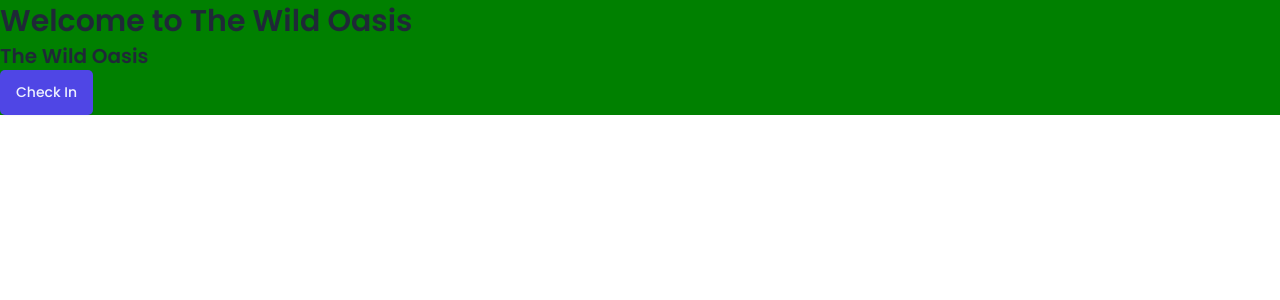
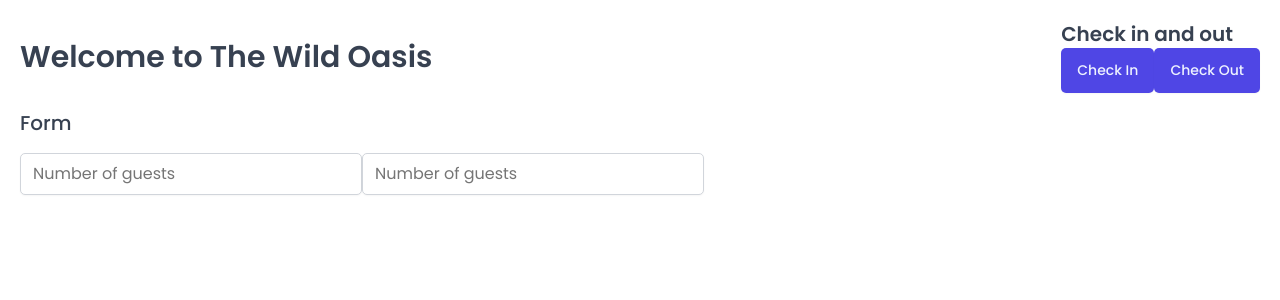
Before and after one commit to valerier2000/the-wild-oasis, a React (Vite) app: page / in a window 1280 px wide. Shown: the top 300 px of the page. Built offline with nearby package versions, Linux system fonts and the light colour scheme; a web font is replaced by a local one.

Commit message:
Create a Row styled component

```diff
--- a/src/App.jsx
+++ b/src/App.jsx
@@ -2,10 +2,12 @@
 import GlobalStyles from "./styles/GlobalStyles";
 import Button from "./ui/Button";
 import Heading from "./ui/Heading";
+import Row from "./ui/Row";
+import Input from "./ui/Input";
 
 const StyledApp = styled.div`
-  background-color: green;
-  color: var(--color-grey-800);
+  /* background-color: green; */
+  padding: 20px;
 `;
 
 function App() {
@@ -13,9 +15,26 @@
     <>
       <GlobalStyles />
       <StyledApp>
-        <Heading as="h1">Welcome to The Wild Oasis</Heading>
-        <Heading as="h2">The Wild Oasis</Heading>
-        <Button>Check In</Button>
+        <Row>
+          <Row type="horizontal">
+            <Heading as="h1">Welcome to The Wild Oasis</Heading>
+
+            <div>
+              <Heading as="h2">Check in and out</Heading>
+              <Button>Check In</Button>
+              <Button>Check Out</Button>
+            </div>
+          </Row>
+
+          <Row>
+            <Heading as="h3">Form</Heading>
+
+            <form>
+              <Input type="number" placeholder="Number of guests" />
+              <Input type="number" placeholder="Number of guests" />
+            </form>
+          </Row>
+        </Row>
       </StyledApp>
     </>
   );
--- /dev/null
+++ b/src/ui/Row.jsx
@@ -0,0 +1,25 @@
+import styled, { css } from "styled-components";
+
+const Row = styled.div`
+  display: flex;
+
+  ${(props) =>
+    props.type === "horizontal" &&
+    css`
+      justify-content: space-between;
+      align-items: center;
+    `}
+
+  ${(props) =>
+    props.type === "vertical" &&
+    css`
+      flex-direction: column;
+      gap: 1.6rem;
+    `}
+`;
+
+Row.defaultProps = {
+  type: "vertical",
+};
+
+export default Row;
```
